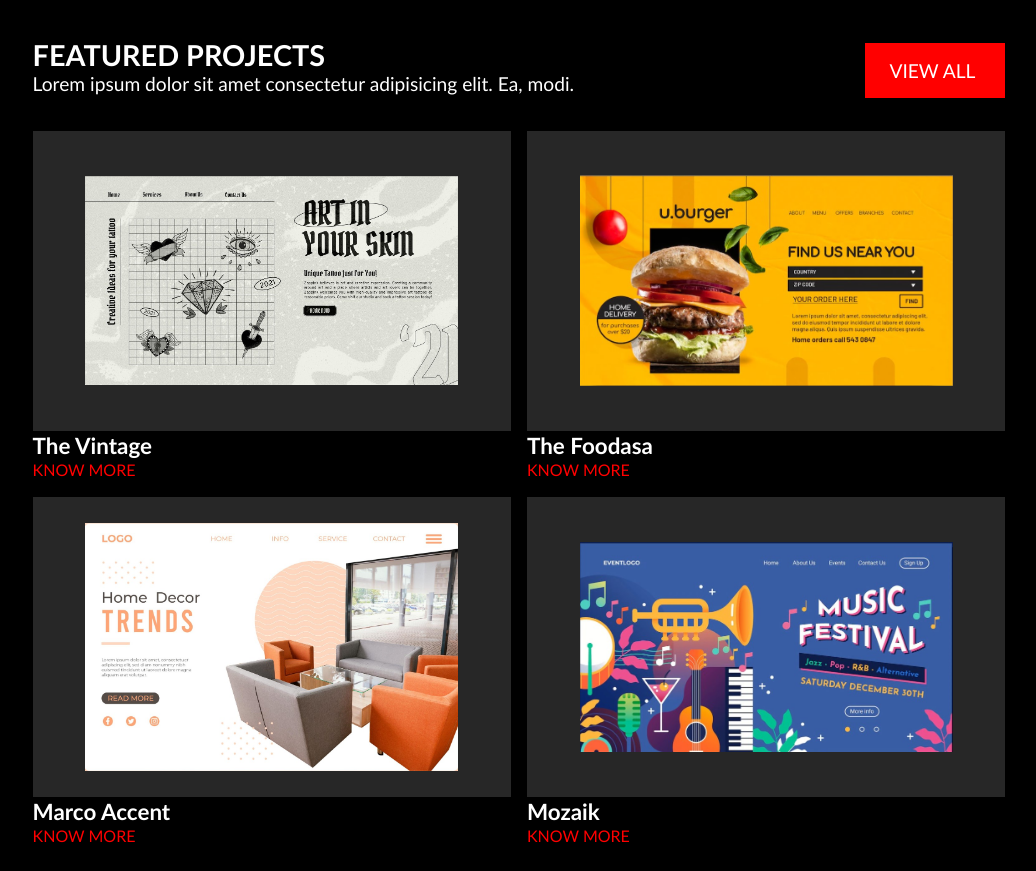
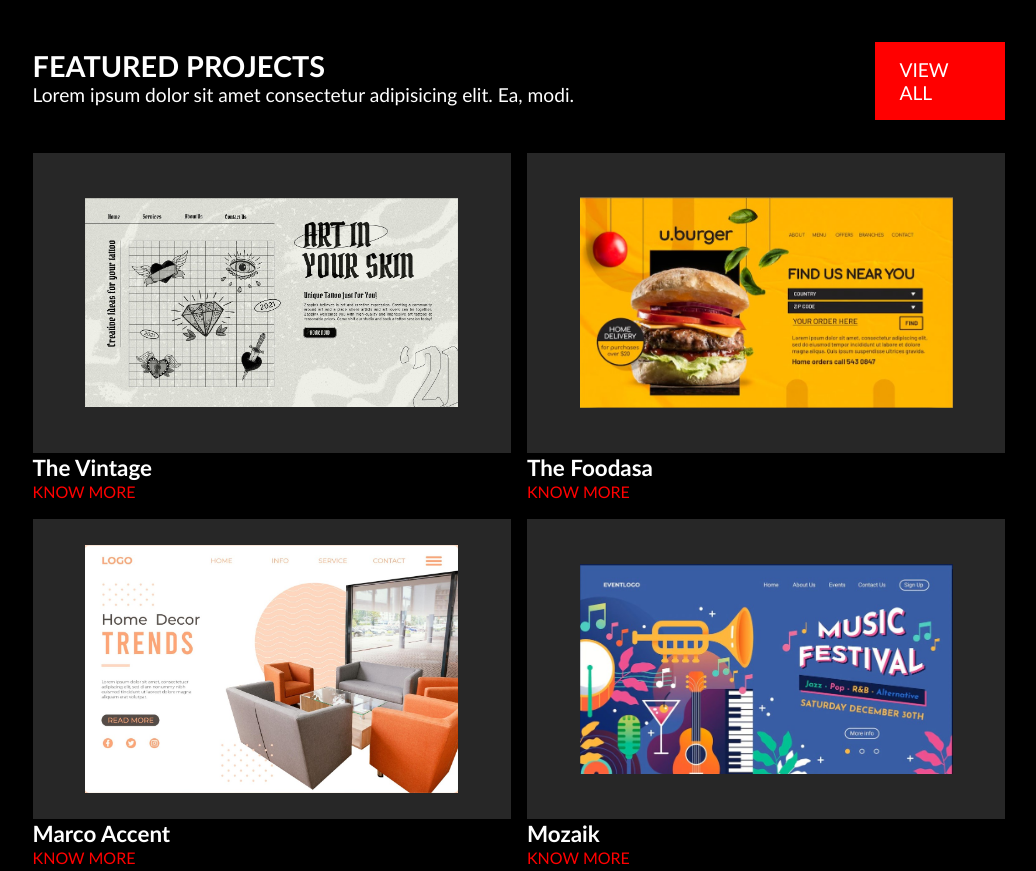
Before and after one commit to vaibhav-xt/Product-Landing-Page, a plain HTML site: page index.html in a window 1280 px wide. Shown: the part 1440-2311 px from the top of the page, without its empty margins (121-1157 px from the left). Drawn offline with nearby package versions, Linux system fonts and the light colour scheme.

Commit message:
added some new features

```diff
--- a/style.css
+++ b/style.css
@@ -97,7 +97,7 @@ header{
     display: block;
     margin-top: 1.5rem;
     background-color: red;
-    width: 140px;
+    width: 130px;
     padding: 1rem 1.5rem 1rem 1.5rem;
     color: white;
     text-decoration: none;
@@ -245,7 +245,7 @@ header{
 .projects{
     display: grid;
     grid-template-columns: repeat(2, 1fr);
-    min-height: calc(100vh - 20vh);
+    min-height: calc(100% - 20%);
     grid-gap: 1rem;
     margin-top: 2rem;
     min-width: 300px;
```
